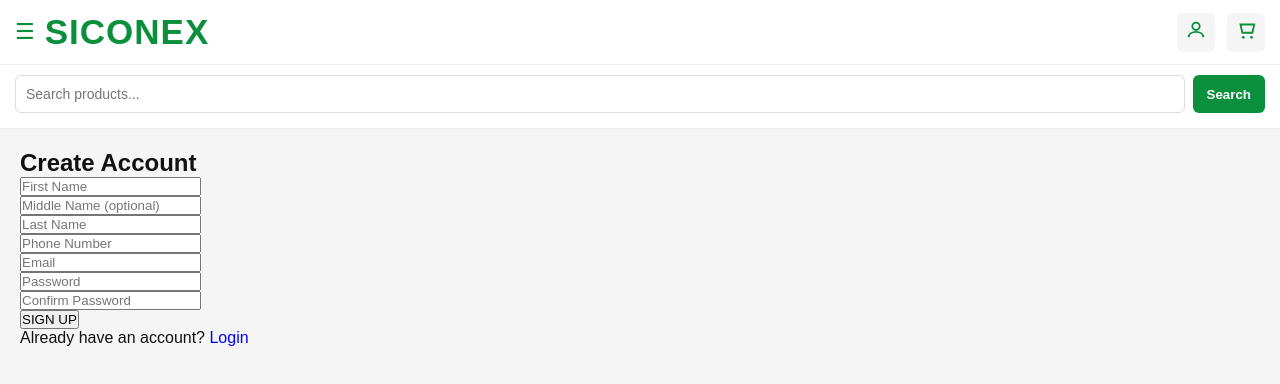
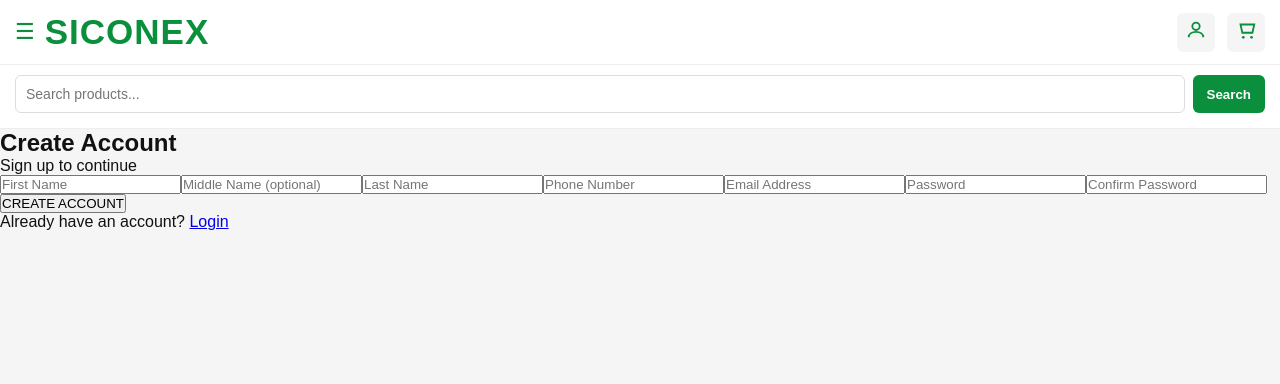
Before and after one commit to protichenoch1/siconex1, a Next.js app: page /auth/signup in a window 1280 px wide. Shown: the top 384 px of the page. Built offline with nearby package versions, Linux system fonts and the light colour scheme.

Commit message:
Refactor signup form and update field names

```diff
--- a/app/auth/signup/page.js
+++ b/app/auth/signup/page.js
@@ -2,14 +2,15 @@
 
 import { useState } from "react";
 import { useRouter } from "next/navigation";
+import Link from "next/link";
 
-export default function SignupPage() {
+export default function Signup() {
   const router = useRouter();
 
   const [form, setForm] = useState({
-    first_name: "",
-    middle_name: "",
-    last_name: "",
+    firstName: "",
+    middleName: "",
+    lastName: "",
     phone: "",
     email: "",
     password: "",
@@ -20,51 +21,45 @@ export default function SignupPage() {
     setForm({ ...form, [e.target.name]: e.target.value });
   };
 
-  const handleSignup = () => {
-    if (form.password.length < 6) {
-      alert("Password must be at least 6 characters");
-      return;
-    }
+  const handleSignup = (e) => {
+    e.preventDefault();
 
     if (form.password !== form.confirmPassword) {
       alert("Passwords do not match");
       return;
     }
 
-    const user = {
-      first_name: form.first_name,
-      middle_name: form.middle_name,
-      last_name: form.last_name,
-      phone: form.phone,
-      email: form.email,
-      password: form.password
+    const userData = {
+      name: form.firstName + " " + form.lastName,
+      email: form.email
     };
 
-    localStorage.setItem("user", JSON.stringify(user));
+    localStorage.setItem("user", JSON.stringify(userData));
 
     router.push("/account");
   };
 
   return (
-    <div style={{ padding: 20 }}>
-      <h2>Create Account</h2>
+    <div className="auth-container">
+      <form className="auth-card" onSubmit={handleSignup}>
 
-      <input name="first_name" placeholder="First Name" onChange={handleChange} /><br />
-      <input name="middle_name" placeholder="Middle Name (optional)" onChange={handleChange} /><br />
-      <input name="last_name" placeholder="Last Name" onChange={handleChange} /><br />
-      <input name="phone" placeholder="Phone Number" onChange={handleChange} /><br />
-      <input name="email" placeholder="Email" onChange={handleChange} /><br />
-      <input type="password" name="password" placeholder="Password" onChange={handleChange} /><br />
-      <input type="password" name="confirmPassword" placeholder="Confirm Password" onChange={handleChange} /><br />
+        <h2>Create Account</h2>
+        <p className="subtitle">Sign up to continue</p>
 
-      <button onClick={handleSignup}>SIGN UP</button>
+        <input name="firstName" placeholder="First Name" onChange={handleChange} required />
+        <input name="middleName" placeholder="Middle Name (optional)" onChange={handleChange} />
+        <input name="lastName" placeholder="Last Name" onChange={handleChange} required />
+        <input name="phone" placeholder="Phone Number" onChange={handleChange} required />
+        <input name="email" type="email" placeholder="Email Address" onChange={handleChange} required />
+        <input name="password" type="password" placeholder="Password" onChange={handleChange} required />
+        <input name="confirmPassword" type="password" placeholder="Confirm Password" onChange={handleChange} required />
 
-      <p>
-        Already have an account?{" "}
-        <span onClick={() => router.push("/auth/login")} style={{ color: "blue", cursor: "pointer" }}>
-          Login
-        </span>
-      </p>
+        <button type="submit">CREATE ACCOUNT</button>
+
+        <p className="switch">
+          Already have an account? <Link href="/auth/login">Login</Link>
+        </p>
+      </form>
     </div>
   );
-  }
+    }
```
